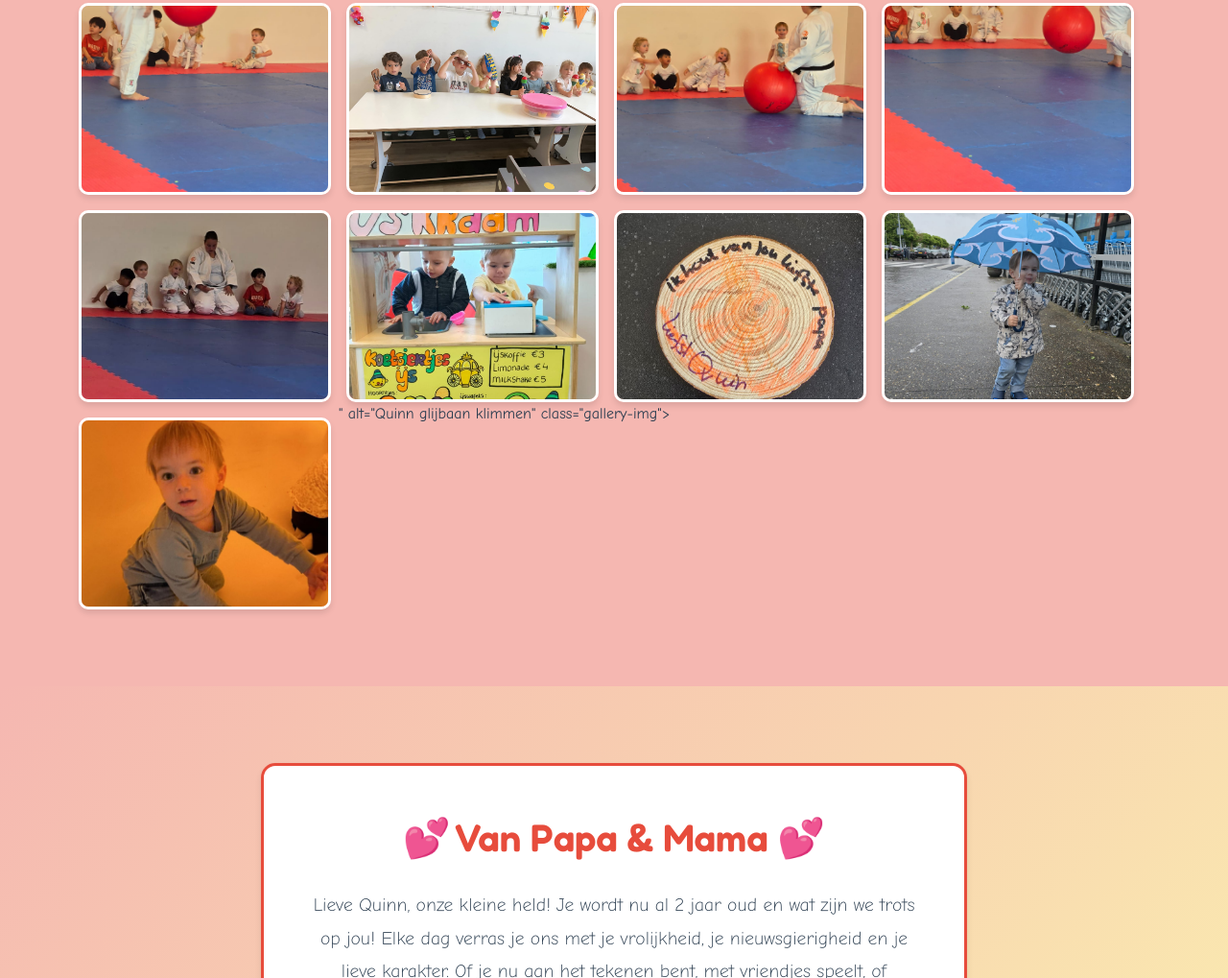
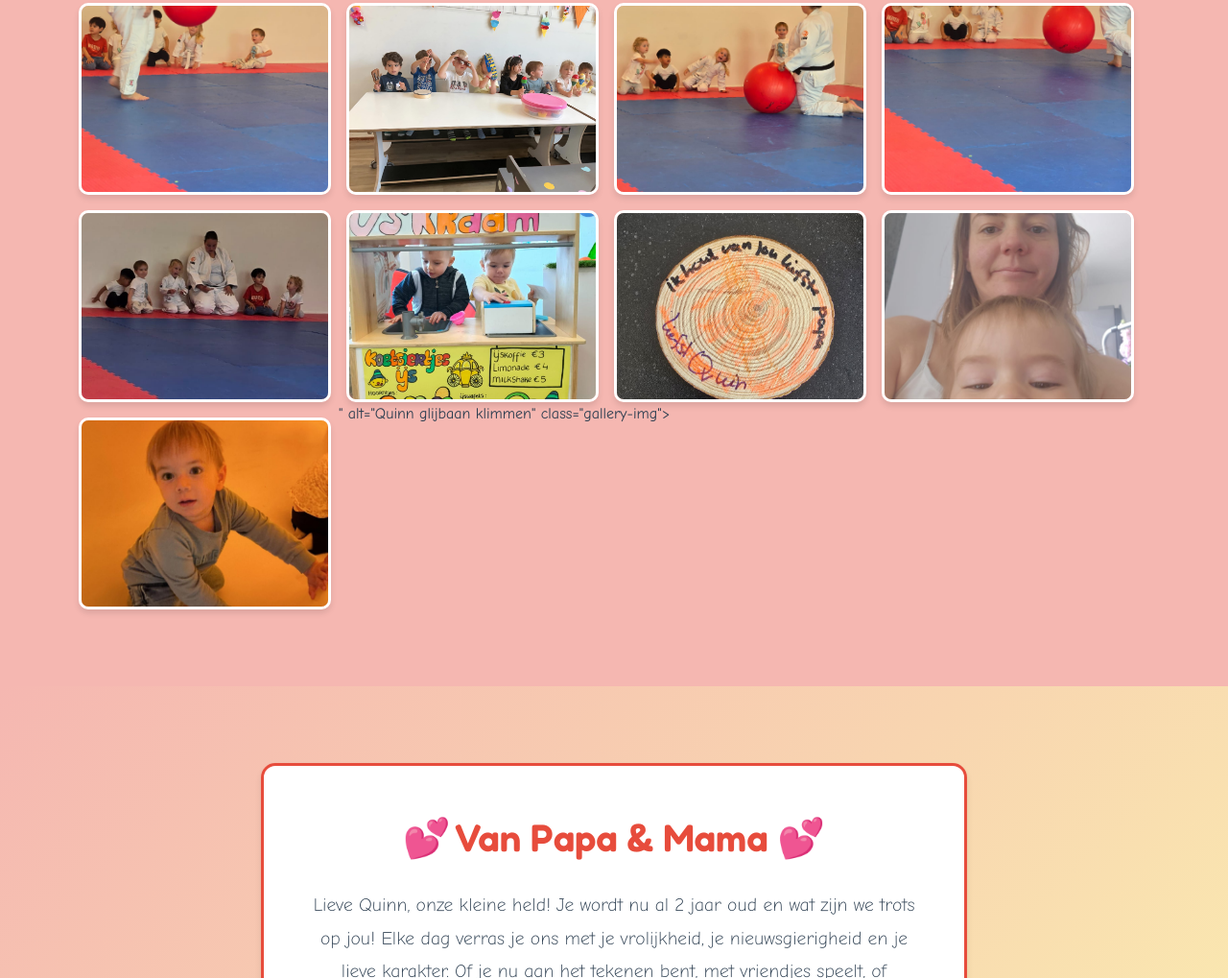
Before and after one commit to prinsgras/Ten-eerste, a website: page index.html in a window 1280 px wide. Shown: the part 4950-5969 px from the top of the page at 96% size. Drawn offline with nearby package versions, Linux system fonts and the light colour scheme; files whose address does not match are found by name.

Commit message:
Update index.html

```diff
--- a/index.html
+++ b/index.html
@@ -245,7 +245,7 @@
             </div>
             <div class="row g-3">
                 <div class="col-lg-3 col-md-4 col-sm-6">
-                    <a href="attached_assets/IMG-20250603-WA0002.jpg" data-lightbox="gallery" data-title="Verjaardagsfeest op school - Quinn met alle vriendjes">
+                    <a href="asset/Photos/IMG-20250603-WA0002.jpg" data-lightbox="gallery" data-title="Verjaardagsfeest op school - Quinn met alle vriendjes">
                         <img src="attached_assets/IMG-20250603-WA0002.jpg" alt="Quinn verjaardagsfeest" class="gallery-img">
                     </a>
                 </div>
@@ -352,8 +352,8 @@
                     </a>
                 </div>
                 <div class="col-lg-3 col-md-4 col-sm-6">
-                    <a href="assets/Photos/IMG-20250528-WA0006.jpg" data-lightbox="gallery" data-title="Quinn's vrolijke glimlach in de speeltuin">
-                        <img src="assets/Photos/IMG-20250528-WA0006.jpg" alt="Quinn speeltuin" class="gallery-img">
+                    <a href="assets/Photos/IMG-20250417-WA0000.jpg" data-lightbox="gallery" data-title="Quinn's vrolijke glimlach in de speeltuin">
+                        <img src="assets/Photos/IMG-20250417-WA0000.jpg" alt="Quinn speeltuin" class="gallery-img">
                     </a>
                 </div>
                 <div class="col-lg-3 col-md-4 col-sm-6">
```
